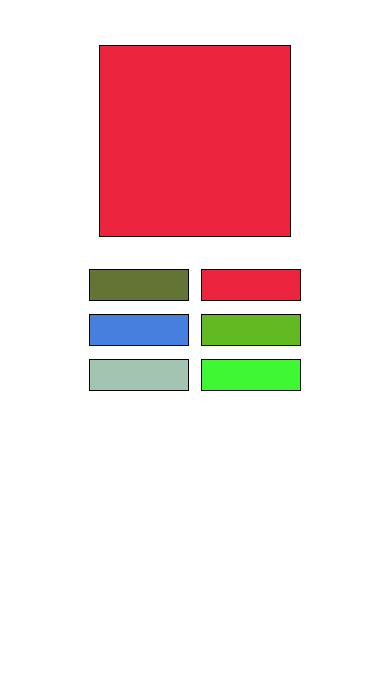
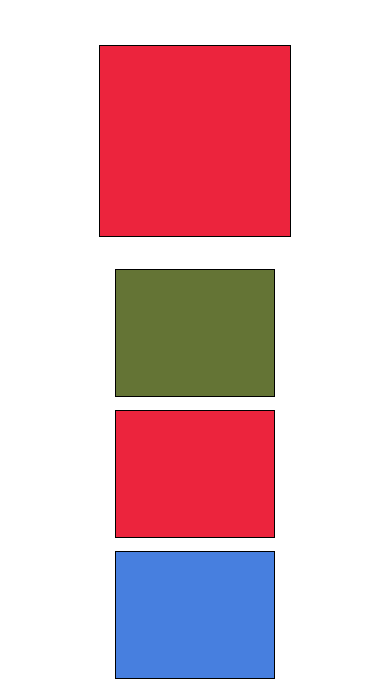
Before and after one commit to toggle-dev0/my-color-game, a plain HTML site: page index.html in a window 390 px wide. Shown: the part 180-861 px from the top of the page. Drawn offline with Linux system fonts and the light colour scheme.

Commit message:
Made more adjustments to sizes

```diff
--- a/style.css
+++ b/style.css
@@ -83,7 +83,8 @@ body {
   }
 
   .option {
-    height: 2rem;
+    width: 10rem;
+    height: 8rem;
   }
 }
 
@@ -99,3 +100,21 @@ body {
     text-align: center;
   }
 }
+
+@media screen and (max-width: 480px) {
+  .option-container {
+    display: grid;
+    grid-template-columns: repeat(2, 1fr);
+  }
+
+  .top {
+    flex-direction: column;
+    justify-content: center;
+    text-align: center;
+  }
+
+  .option-container {
+    display: grid;
+    grid-template-columns: 1fr;
+  }
+}
```
